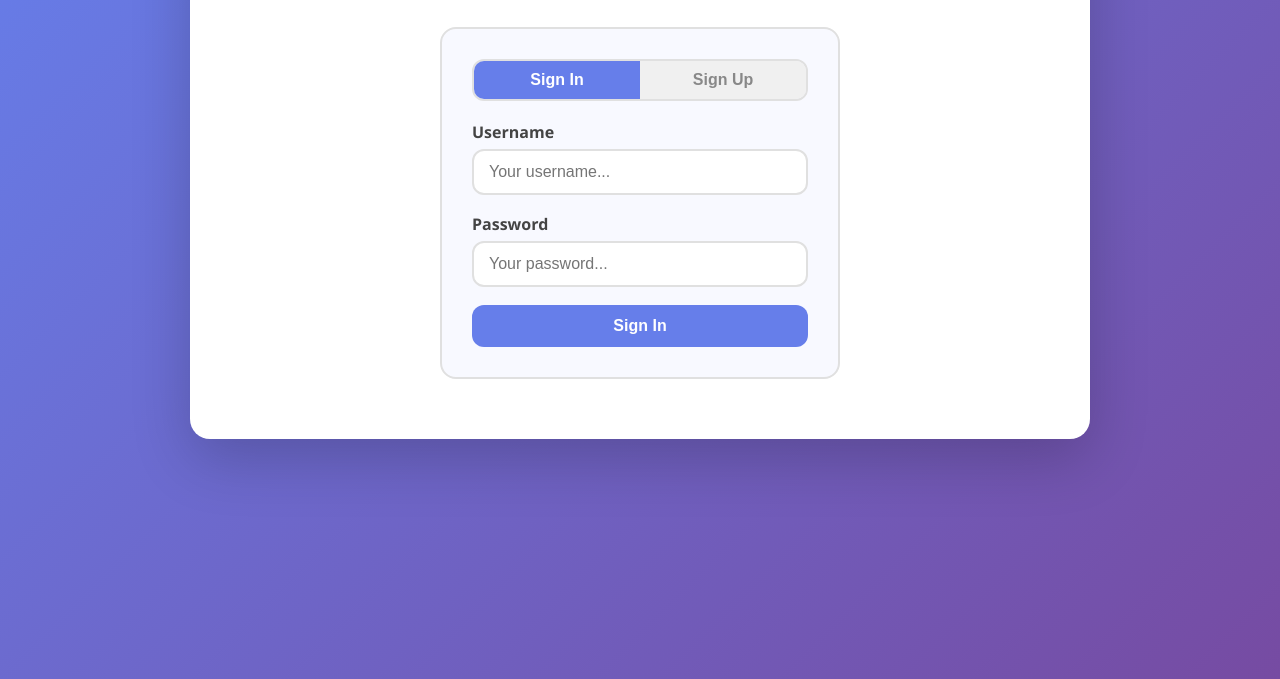
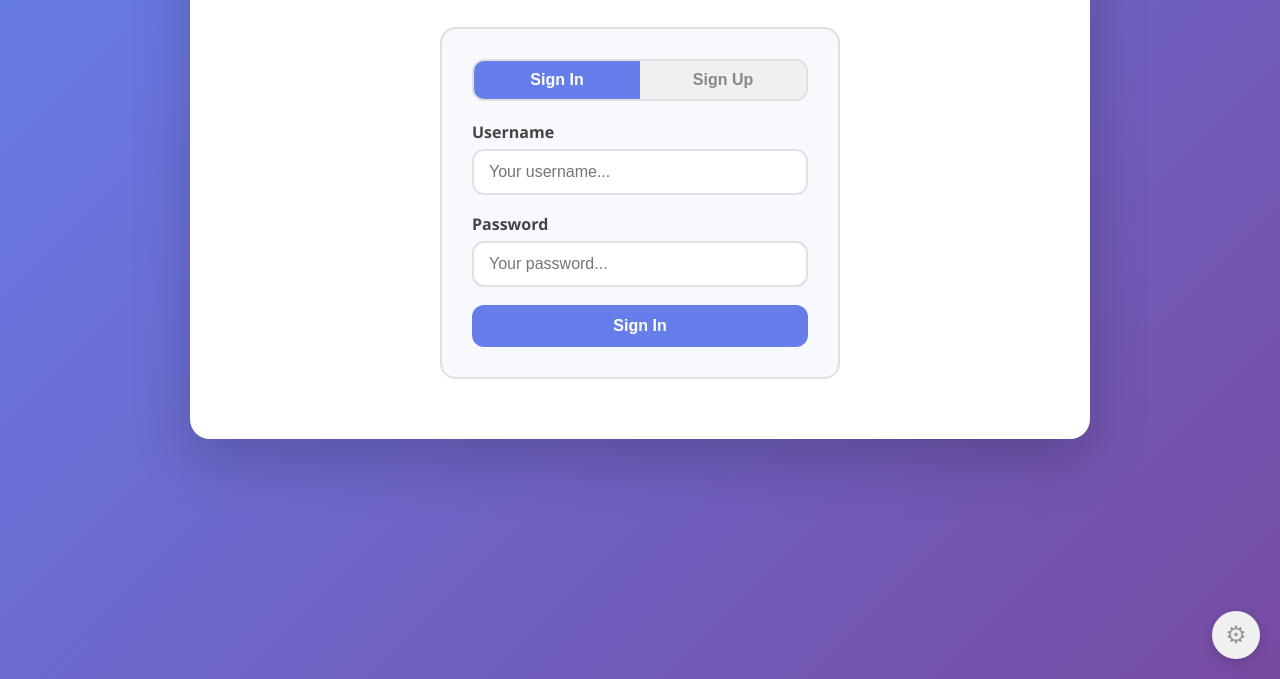
Before and after one commit to nguyenanhkhoi20112017-arch/Aiifood, a website: page public/index.html in a window 1280 px wide. Shown: the part 121-800 px from the top of the page. Drawn offline with Linux system fonts and the light colour scheme.

Commit message:
Floating admin button in bottom-right corner

```diff
--- a/public/index.html
+++ b/public/index.html
@@ -85,11 +85,10 @@
       </button>
     </div>
 
-    <!-- Admin button visible to everyone -->
-    <div style="text-align:center; margin-top:20px; padding-top:15px; border-top:1px solid #eee;">
-      <button class="btn btn-sm" style="background:#f0f0f0; color:#999;" onclick="showAdminPrompt()">Admin / Teacher</button>
-    </div>
   </div>
+
+  <!-- Floating admin button - always visible -->
+  <button class="floating-admin-btn" onclick="showAdminPrompt()" title="Admin / Teacher">&#9881;</button>
 
   <!-- Admin password popup -->
   <div class="overlay" id="adminPrompt">
--- a/public/style.css
+++ b/public/style.css
@@ -542,6 +542,30 @@ input:focus, select:focus {
   font-size: 0.9em;
 }
 
+/* Floating admin button */
+.floating-admin-btn {
+  position: fixed;
+  bottom: 20px;
+  right: 20px;
+  width: 48px;
+  height: 48px;
+  border-radius: 50%;
+  border: none;
+  background: #f0f0f0;
+  color: #999;
+  font-size: 1.5em;
+  cursor: pointer;
+  box-shadow: 0 4px 12px rgba(0,0,0,0.15);
+  transition: all 0.2s;
+  z-index: 50;
+}
+
+.floating-admin-btn:hover {
+  background: #667eea;
+  color: white;
+  transform: scale(1.1);
+}
+
 /* Responsive */
 @media (max-width: 600px) {
   body { padding: 10px; }
```
